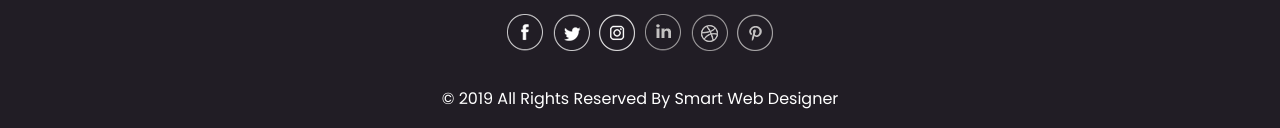
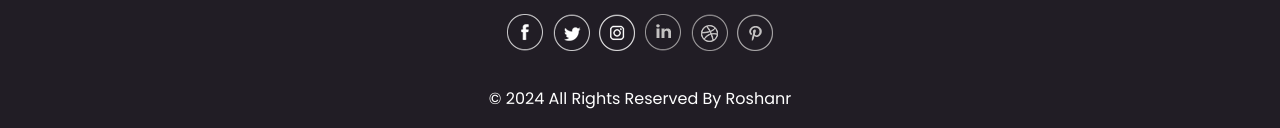
Before and after one commit to roshansa2/photography2, a plain HTML site: page index.html in a window 1280 px wide. Shown: the part 5135-5263 px from the top of the page. Drawn offline with Linux system fonts and the light colour scheme.

Commit message:
Update index.html

```diff
--- a/index.html
+++ b/index.html
@@ -12,7 +12,7 @@
   <meta name="description" content="" />
   <meta name="author" content="" />
 
-  <title>Uliya</title>
+  <title>Roshan</title>
 
 
   <!-- bootstrap core css -->
@@ -538,8 +538,8 @@
   <section class="container-fluid footer_section">
     <div class="container">
       <p>
-        &copy; 2019 All Rights Reserved By
-        <a href="">Smart Web Designer</a>
+        &copy; 2024 All Rights Reserved By
+        <a href="">Roshanr</a>
       </p>
     </div>
   </section>
```
